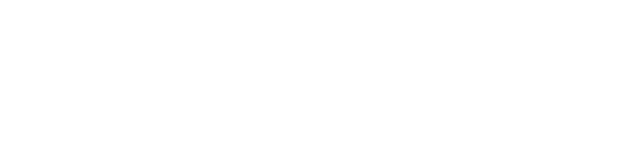
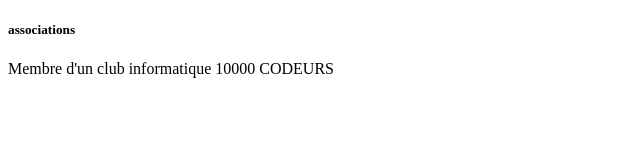
Before and after one commit to Christellepng/git-mon-cv, a plain HTML site: page index.html in a window 1280 px wide. Shown: the whole page, without its empty margins (0-640 px from the left). Drawn offline with Linux system fonts and the light colour scheme.

Commit message:
mise en place de la section associations

```diff
--- a/index.html
+++ b/index.html
@@ -7,6 +7,7 @@
     <link rel="stylesheet" href="style.css">
 </head>
 <body>
-
+   <h5> associations</h5>
+   <p> Membre d'un club informatique 10000 CODEURS</p>
 </body>
 </html>
```
